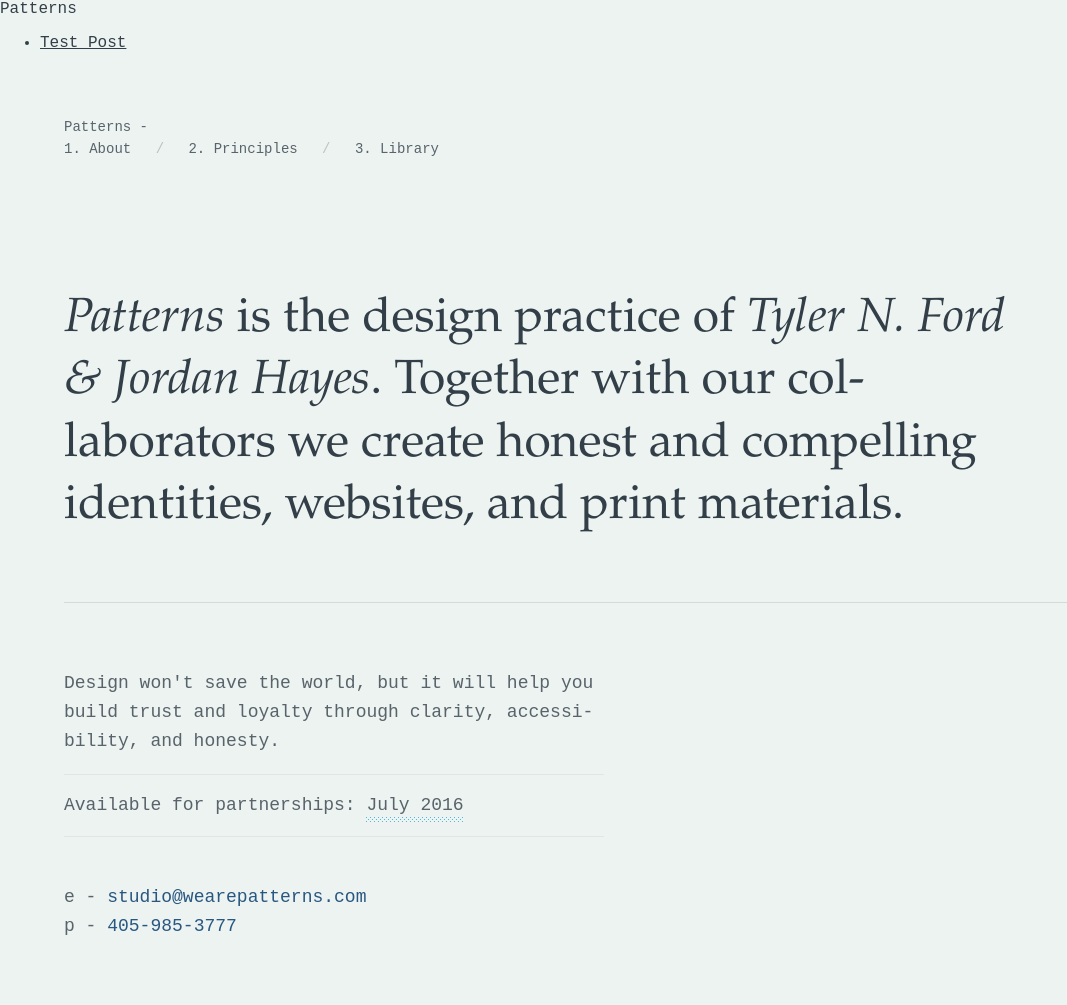
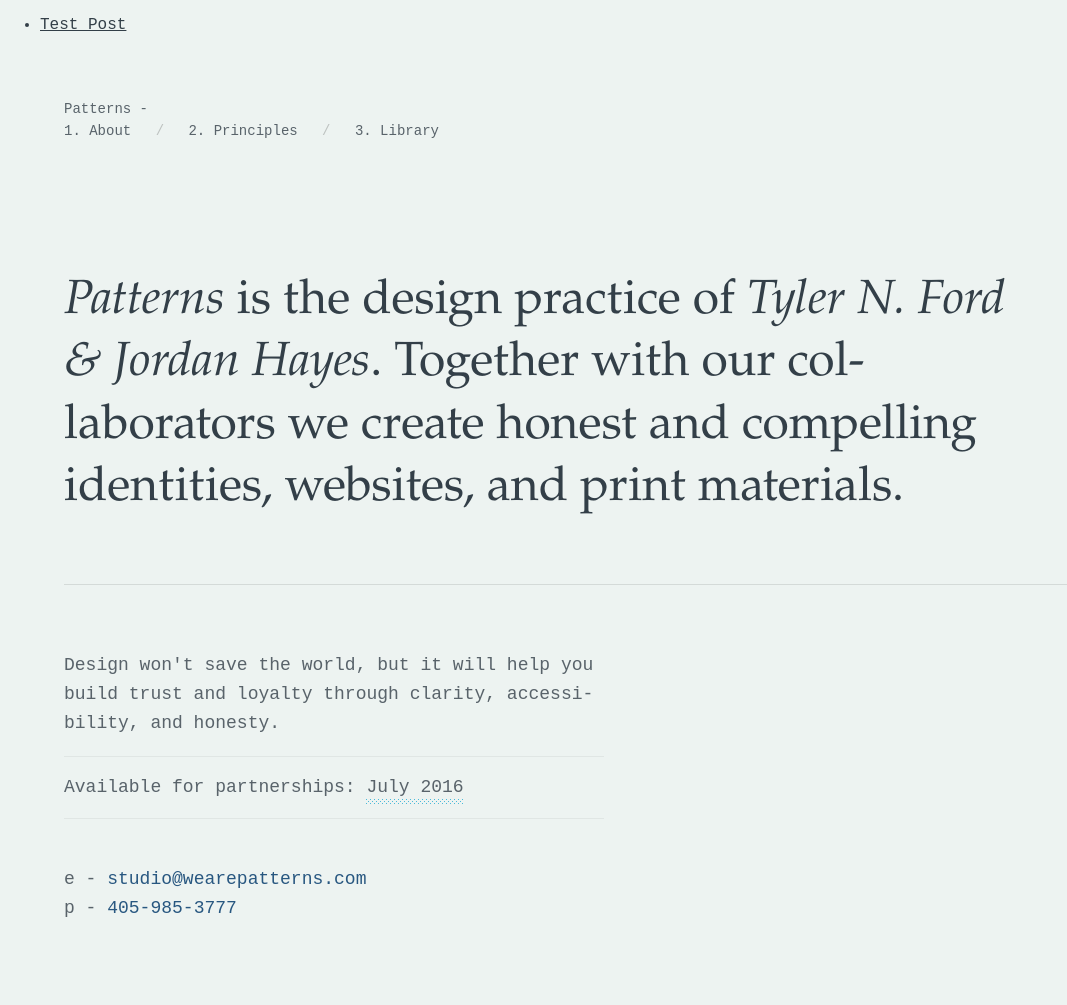
Before and after one commit to wearepatterns/wearepatterns.github.io, a Jekyll site: the page built from index.html, in a window 1280 px wide. Shown: the whole page, without its empty margins (0-1067 px from the left). Built offline with Jekyll 4.4.1, drawn with Linux system fonts in a browser that asks for light colours; some web fonts are replaced.

Commit message:
Update default.html

```diff
--- a/_layouts/default.html
+++ b/_layouts/default.html
@@ -11,12 +11,16 @@
 </head>
 
 <body>
-    {{content}}
-    {{page.content}}
-{{site.title}}
-{{ page.about.content }}
 <ul>
   {% for post in site.posts %}
+    <li>
+      <a href="{{ post.url }}">{{ post.title }}</a>
+    </li>
+  {% endfor %}
+</ul>
+
+<ul>
+  {% for post in site.beep %}
     <li>
       <a href="{{ post.url }}">{{ post.title }}</a>
     </li>
```
